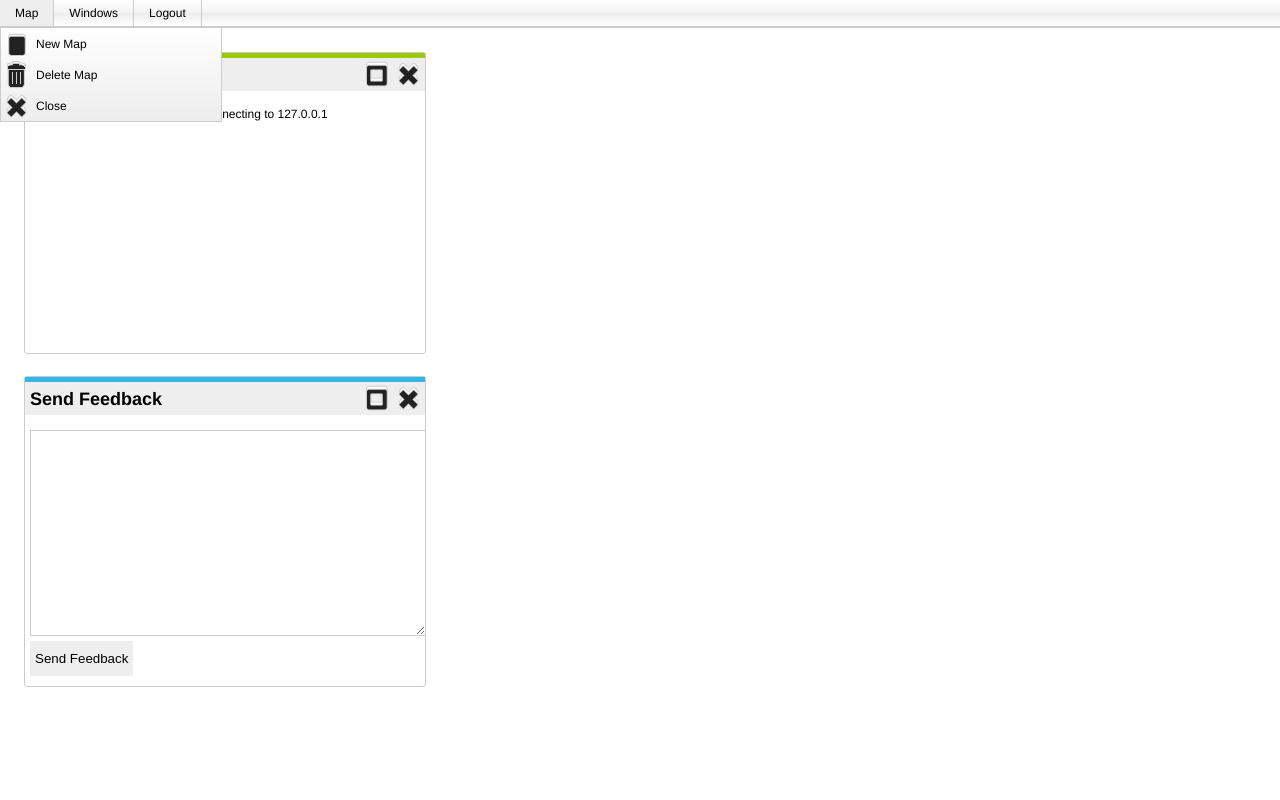
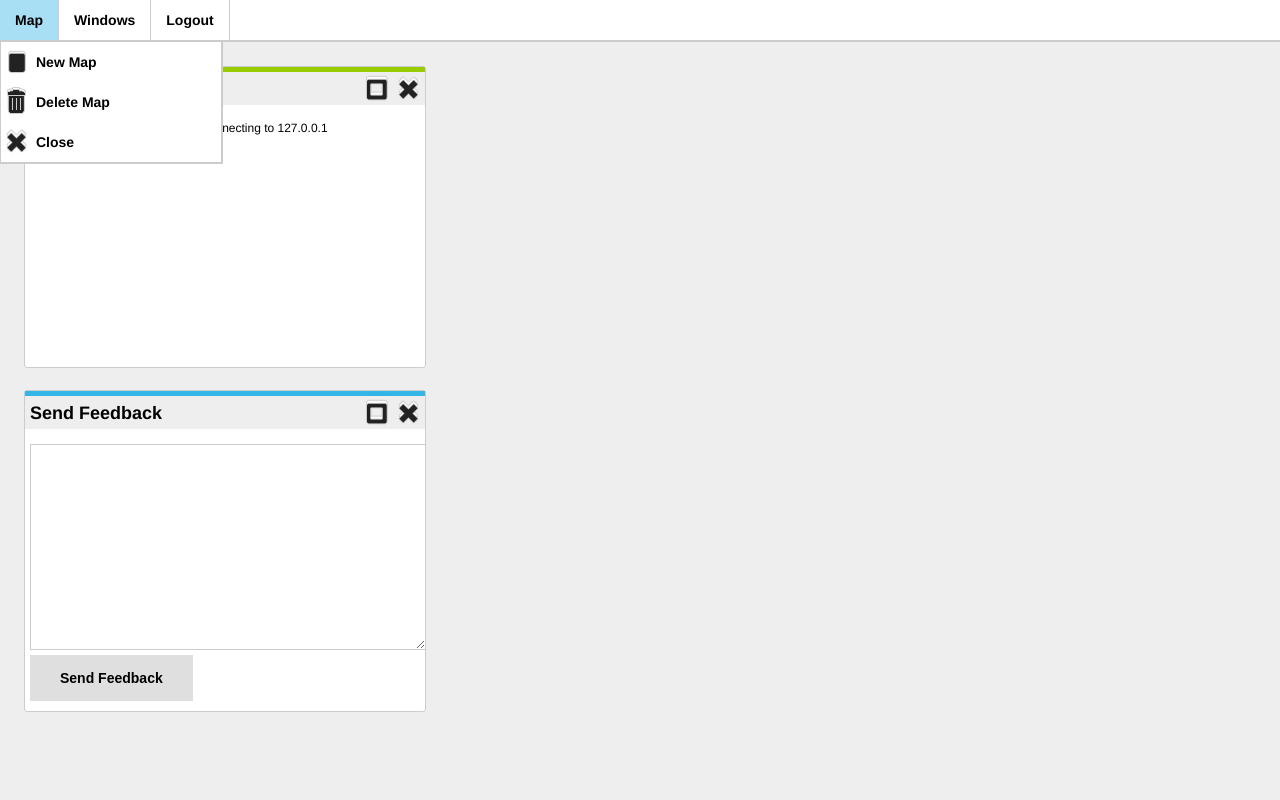
Before and after one commit to Milotical/cge, a PHP site: page /editor/ in a window 1280 px wide. Run offline with PHP 8.4, Linux system fonts and the light colour scheme.

Commit message:
Good night!

```diff
--- a/editor/script/window.js
+++ b/editor/script/window.js
@@ -66,7 +66,7 @@ function cge_setWindowHandlerState(pWindowId, pState){
 
 function cge_resizeWindowWrapper(){
 	$("#cge_editorWindowWrapper").width($(window).width() + "px");
-	$("#cge_editorWindowWrapper").height(($(window).height() - 28) + "px");
+	$("#cge_editorWindowWrapper").height(($(window).height() - 42) + "px");
 
 	$("div.cge_WindowMaximized").width(($(window).width() - 2) + "px");
 	$("div.cge_WindowMaximized").height(($("#cge_editorWindowWrapper").height() - 2) + "px");
--- a/editor/template/pageHeading.php
+++ b/editor/template/pageHeading.php
@@ -26,6 +26,7 @@
 			<ul>
 				<li>
 					<a href="#">Map</a>
+
 					<ul class="topBarSubNavigation">
 						<li><a href="#" class="cge_new">New Map</a></li>
 						<li><a href="#" class="cge_delete">Delete Map</a></li>
@@ -34,7 +35,7 @@
 				</li>
 				<li>
 					<a href="javascript:;" class="noClick">Windows</a>
-					<ul class="topBarSubNavigation" id="cge_EditorWindowList">
+					<ul style="position: absolute; top: 40px;" class="topBarSubNavigation" id="cge_EditorWindowList">
 						<li>
 							<a id="cge_EditorWindowHandler_cge_Log" href="#" onclick="cge_openWindow('cge_Log'); return false;">Log</a>
 						</li>
--- a/editor/theme/default/editor.css
+++ b/editor/theme/default/editor.css
@@ -1,5 +1,5 @@
 body{
-	background: #FFFFFF;
+	background: #EEEEEE;
 	color: #000000;
 	font: 12px/16px 'Helvetica', Arial, sans-seif;
 	margin: 0;
@@ -23,15 +23,7 @@ body{
  */
 #topBarWrapper{
 	background: #ffffff;
-	background: -moz-linear-gradient(top, #ffffff 0%, #f3f3f3 50%, #ededed 51%, #ffffff 100%);
-	background: -webkit-gradient(linear, left top, left bottom, color-stop(0%,#ffffff), color-stop(50%,#f3f3f3), color-stop(51%,#ededed), color-stop(100%,#ffffff));
-	background: -webkit-linear-gradient(top, #ffffff 0%,#f3f3f3 50%,#ededed 51%,#ffffff 100%);
-	background: -o-linear-gradient(top, #ffffff 0%,#f3f3f3 50%,#ededed 51%,#ffffff 100%);
-	background: -ms-linear-gradient(top, #ffffff 0%,#f3f3f3 50%,#ededed 51%,#ffffff 100%);
-	background: linear-gradient(to bottom, #ffffff 0%,#f3f3f3 50%,#ededed 51%,#ffffff 100%);
-	filter: progid:DXImageTransform.Microsoft.gradient( startColorstr='#ffffff', endColorstr='#ffffff',GradientType=0 );
-
-	height: 26px;
+	height: 40px;
 	border-bottom: 2px solid #CCCCCC;
 }
 
@@ -41,70 +33,74 @@ body{
 }
 
 #topBarWrapper nav ul{
-	list-style-type: none;
+	list-style: none outside none;
 	padding: 0;
 	margin: 0;
+	position: relative;
 }
 
 #topBarWrapper nav ul li{
-	display: block;
+	margin: 0;
+	float: left;
 	position: relative;
-	margin: 0;
 }
 
 #topBarWrapper nav ul li a{
-	padding: 5px 15px;
+	background-color: #FFFFFF;
+	padding: 12px 15px;
 	color: #000000;
+	font-weight: bold;
+	font-size: 14px;
+	line-height: 40px;
 	text-decoration: none;
-	float: left;
 	border-right: 1px solid #CCCCCC;
+
+	transition: background-color 0.5s;
+	-moz-transition: background-color 0.5s;
+	-webkit-transition: background-color 0.5s;
+	-o-transition: background-color 0.5s;
 }
 
 #topBarWrapper nav ul li a:hover, #topBarWrapper nav ul li a:active{
-	background-color: #EEEEEE;
+	background-color: #a8dff4;
 }
 
-#topBarWrapper nav ul li ul{
+ul.topBarSubNavigation{
 	display: none;
 
 	background: #ffffff;
-	background: -moz-linear-gradient(top, #ffffff 0%, #f6f6f6 47%, #ededed 100%);
-	background: -webkit-gradient(linear, left top, left bottom, color-stop(0%,#ffffff), color-stop(47%,#f6f6f6), color-stop(100%,#ededed));
-	background: -webkit-linear-gradient(top, #ffffff 0%,#f6f6f6 47%,#ededed 100%);
-	background: -o-linear-gradient(top, #ffffff 0%,#f6f6f6 47%,#ededed 100%);
-	background: -ms-linear-gradient(top, #ffffff 0%,#f6f6f6 47%,#ededed 100%);
-	background: linear-gradient(to bottom, #ffffff 0%,#f6f6f6 47%,#ededed 100%);
-	filter: progid:DXImageTransform.Microsoft.gradient( startColorstr='#ffffff', endColorstr='#ededed',GradientType=0 );
 
 	border: 1px solid #CCCCCC;
+	border-bottom-width: 2px;
 	border-top-width: 2px;
 
 	z-index: 100;
-	position: absolute;
-	top: 26px;
+	position: absolute !important;
+	top: 40px;
 	left: 0;
 }
 
-#topBarWrapper nav ul li:hover ul{
+#topBarWrapper nav ul li:hover ul.topBarSubNavigation{
 	display: block;
-
 }
 
-#topBarWrapper nav ul li:hover ul li{
-	float: none;
+ul.topBarSubNavigation li{
+	float: none !important;
 }
 
-#topBarWrapper nav ul li:hover ul li a{
+ul.topBarSubNavigation li a{
 	border: 0;
-	width: 150px;
-	padding: 7.5px 35px;
+	display: block;
+	min-width: 150px;
+	padding: 0px 35px !important;
+	background-position: 0 3px;
 }
 
-#topBarWrapper nav ul li:hover ul li a.checked{
+ul.topBarSubNavigation li a.checked{
 	background: url('icon/checkmark.png') no-repeat;
 }
 
-#topBarWrapper nav ul li:hover ul li a:hover, #topBarWrapper nav ul li:hover ul li a:active{
+ul.topBarSubNavigation li a:hover, ul.topBarSubNavigation li a:active{
 	background-color: #a8dff4 !important;
 }
 
@@ -215,24 +211,36 @@ textarea{
 }
 
 input.cge_btn{
-	background: #EEEEEE;
+	background-color: #DFDFDF;
 	border: 0;
-	padding: 10px 5px;
+	font-size: 14px;
+	font-weight: bold;
+	padding: 15px 30px;
 	cursor: default;
+
+	transition: background-color 0.5s, color 0.5s;
+	-moz-transition: background-color 0.5s, color 0.5s;
+	-webkit-transition: background-color 0.5s, color 0.5s;
+	-o-transition: background-color 0.5s, color 0.5s;
 }
 
 input.cge_btn:hover{
-	background-color: #E6E6E6;
+	background-color: #a8dff4;
 }
 
 a.cge_btn{
 	display: inline-block;
 	background: #EEEEEE;
 	cursor: default;
+
+	transition: background-color 0.5s;
+	-moz-transition: background-color 0.5s;
+	-webkit-transition: background-color 0.5s;
+	-o-transition: background-color 0.5s;
 }
 
 a.cge_btn:hover{
-	background-color: #E6E6E6;
+	background-color: #C6C6C6;
 }
 
 a.cge_btn_icon{
```
Also changed, not shown: editor/include/MapData.php (+10 -0 lines).
